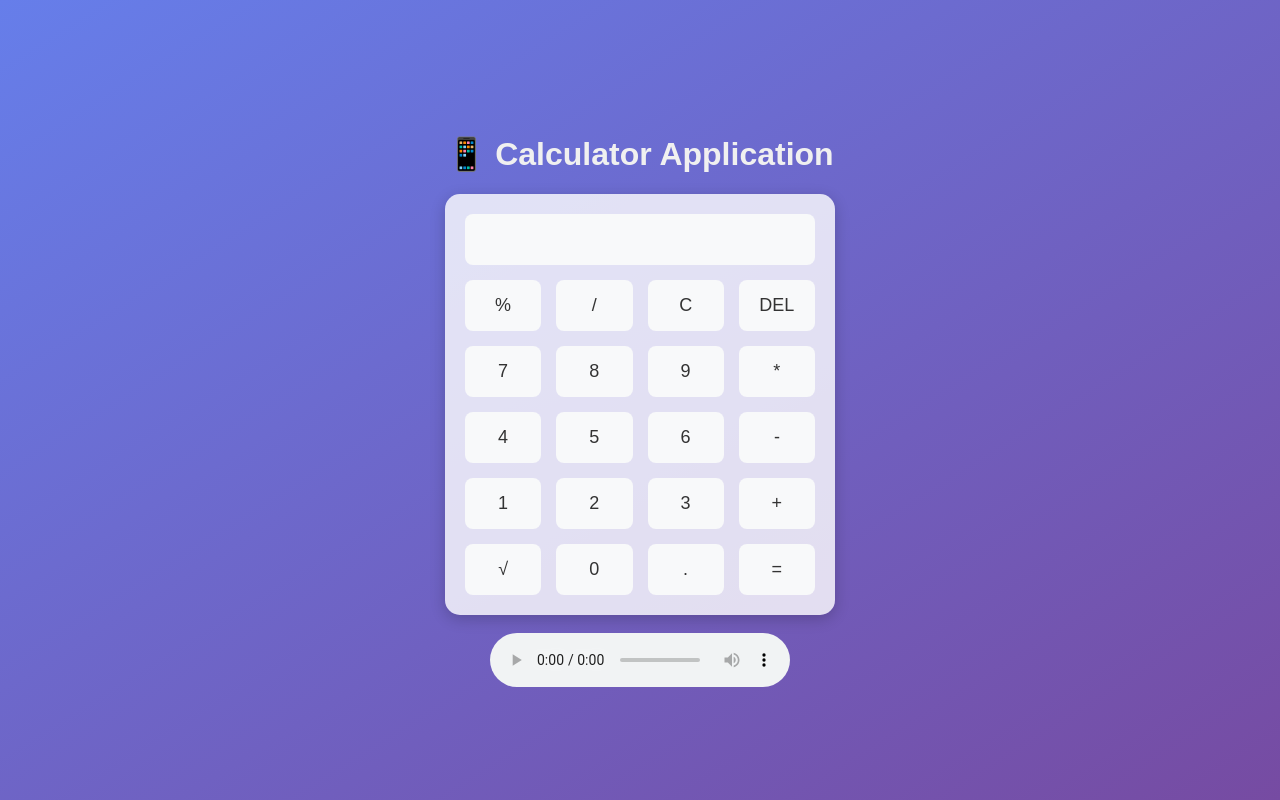
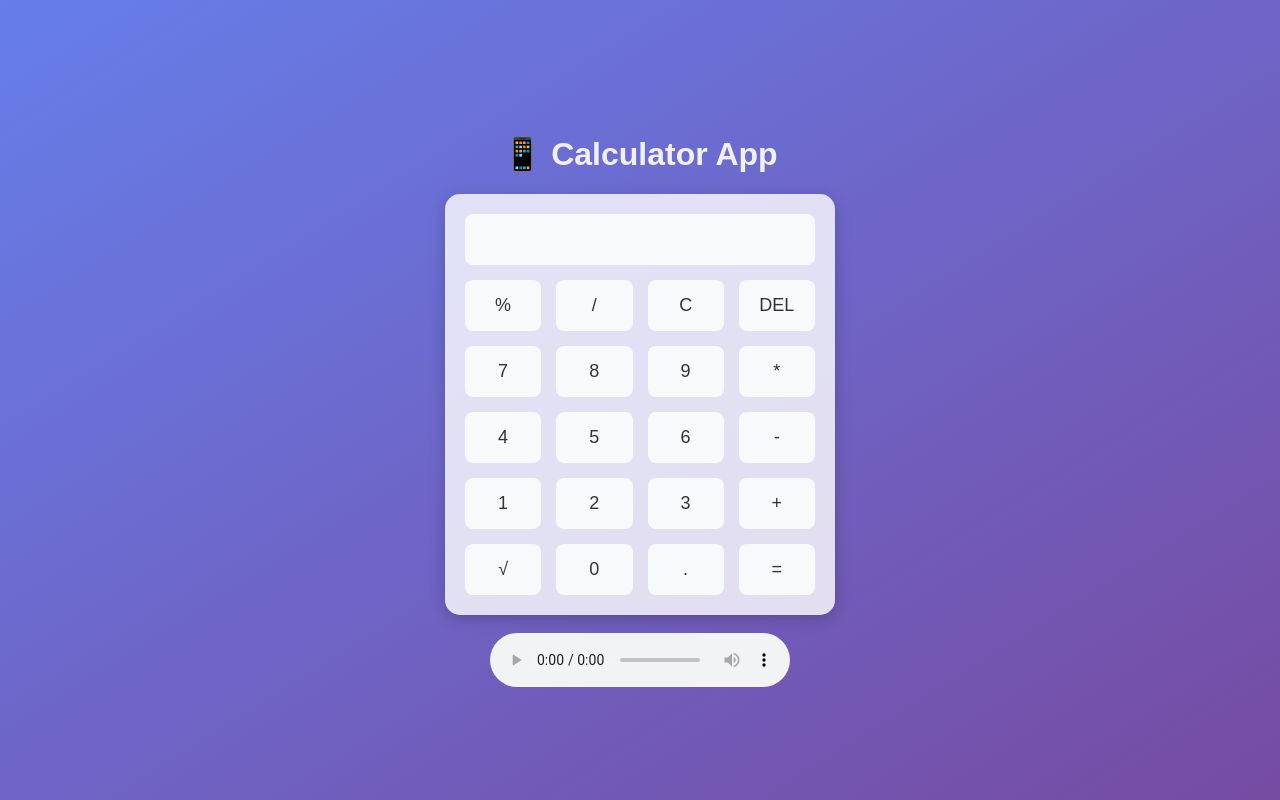
Before and after one commit to jameycaaa/ipt101-calculator-app, a plain HTML site: page index.html in a window 1280 px wide. Drawn offline with Linux system fonts and the light colour scheme.

Commit message:
Update index.html

```diff
--- a/index.html
+++ b/index.html
@@ -57,7 +57,7 @@
 
 <body>
   <header style="font-family: Arial, sans-serif; color: #f0f0f0;">
-    <h1>📱 Calculator Application</h1>
+    <h1>📱 Calculator App</h1>
   </header>
   <div id="calculator">
     <input type="text" id="result" readonly>
```
